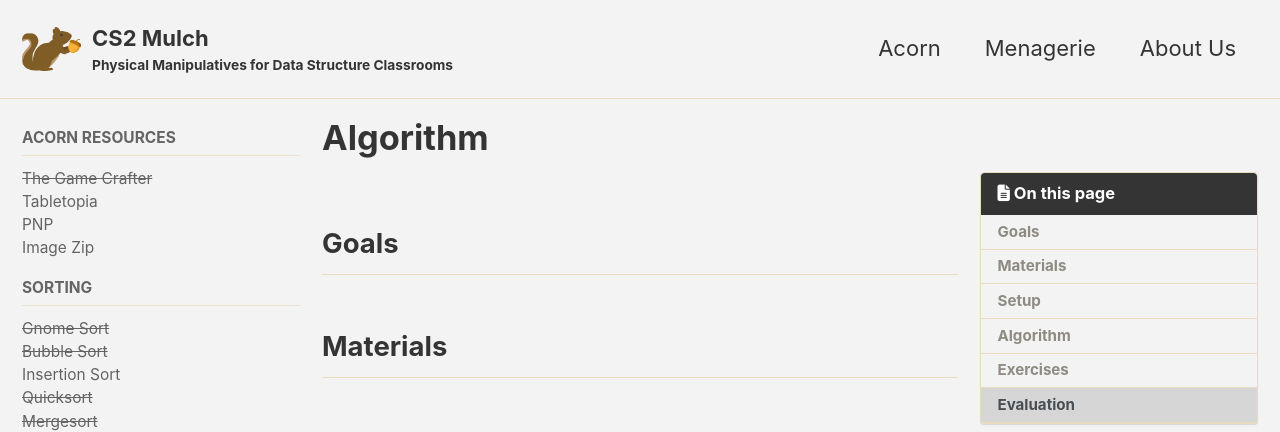
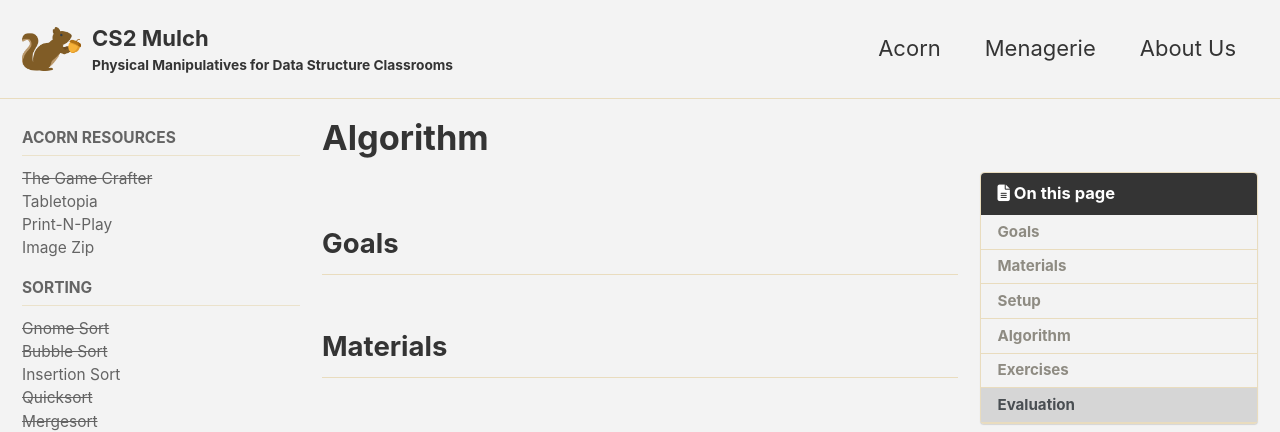
Before and after one commit to qsebring3930/cs2mulch, a Jekyll site: the page built from _pages/template.md, in a window 1280 px wide. Shown: the top 432 px of the page. Built offline with Jekyll 4.4.1, drawn with Linux system fonts in a browser that asks for light colours; cached includes are drawn as plain includes; nearby versions of some CDN libraries.

Commit message:
Adding the Menagerie Image Zip, renaming PNP

```diff
--- a/_data/navigation.yml
+++ b/_data/navigation.yml
@@ -25,10 +25,10 @@ hash:
         url: /docs/quick-start-guide/
       - title: "Tabletopia"
         url: "https://tabletopia.com/playground/cs2-mulch-fq1guf/play-now"
-      - title: "PNP"
+      - title: "Print-N-Play"
         url: /assets/pnp/pnp_Menagerie.pdf
-      - title: "<s>Image Zip</s>"
-        url: /assets/pnp/Menagerie.zip
+      - title: "Image Zip"
+        url: /assets/pnp/MenagerieDeck.zip
 
   - title: "Separate Chaining"
     children:
@@ -63,8 +63,8 @@ tree:
         url: /docs/quick-start-guide/
       - title: "Tabletopia"
         url: "https://tabletopia.com/playground/cs2-mulch-fq1guf/play-now"
-      - title: "PNP"
-        url: /assets/pnp/pnp_BTB.pdf
+      - title: "Print-N-Play"
+        url: /assets/pnp/pnp_Acorn.pdf
       - title: "Image Zip"
         url: /assets/pnp/AcornDeck.zip
 
```
Also changed, not shown: 2 other files.
